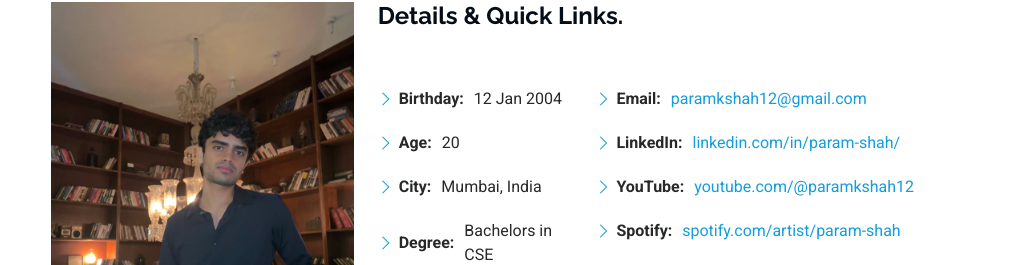
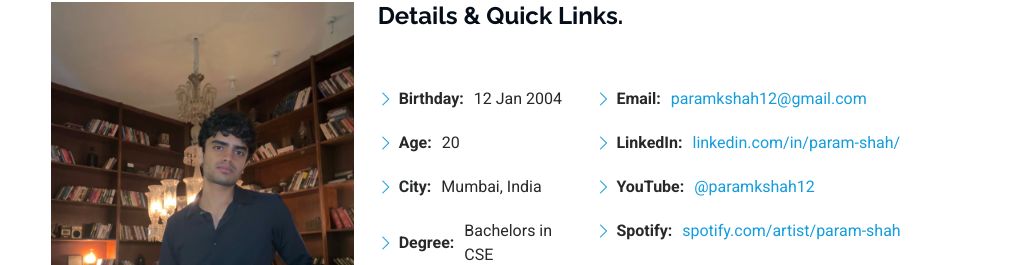
Before and after one commit to paramkshah12/paramkshah12.github.io, a plain HTML site: page index.html in a window 1280 px wide. Shown: the part 1092-1357 px from the top of the page, without its empty margins (261-1280 px from the left). Drawn offline with Linux system fonts and the light colour scheme.

Commit message:
Shortened links

```diff
--- a/index.html
+++ b/index.html
@@ -144,7 +144,7 @@
                   <li>
                     <i class="bi bi-chevron-right"></i>
                     <strong>YouTube:</strong>
-                    <a href="https://www.youtube.com/@paramkshah12" target="_blank">youtube.com/@paramkshah12</a>
+                    <a href="https://www.youtube.com/@paramkshah12" target="_blank">@paramkshah12</a>
                   </li>
                   <li>
                     <i class="bi bi-chevron-right"></i>
```
